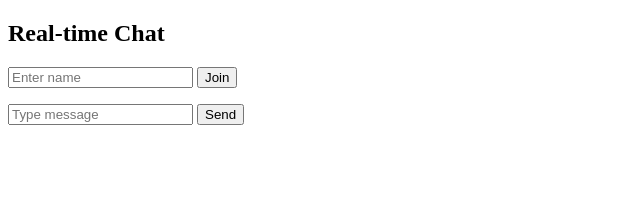
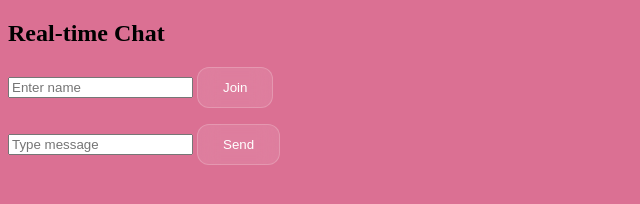
Before and after one commit to NaveeraRajChuhan/Real-time-Chat-App, a website: page index.html in a window 1280 px wide. Shown: the whole page, without its empty margins (0-640 px from the left). Drawn offline with nearby package versions, Linux system fonts and the light colour scheme; no server answers.

Commit message:
ui done lil bit

```diff
--- a/index.html
+++ b/index.html
@@ -2,18 +2,21 @@
 <html>
 <head>
   <title>Chat App</title>
+  <link rel="stylesheet" href="style.css">
 </head>
 <body>
+
+
 
 <h2>Real-time Chat</h2>
 
 <input id="username" placeholder="Enter name">
-<button onclick="join()">Join</button>
+<button class="btn-glass" onclick="join()">Join</button>
 
 <ul id="messages"></ul>
 
 <input id="msg" placeholder="Type message">
-<button onclick="sendMessage()">Send</button>
+<button class="btn-glass" onclick="sendMessage()">Send</button>
 
 <script src="/socket.io/socket.io.js"></script>
 
--- /dev/null
+++ b/style.css
@@ -0,0 +1,39 @@
+body{
+    background-color: palevioletred;
+}
+
+
+
+/* .btn-3d {
+  padding: 12px 25px;
+  background: #6a0dad;
+  color: #fff;
+  border: none;
+  border-radius: 8px;
+  box-shadow: 0 5px #4b0082;
+  cursor: pointer;
+  transition: 0.2s;
+}
+
+.btn-3d:active {
+  box-shadow: 0 2px #4b0082;
+  transform: translateY(3px);
+} */
+
+
+
+
+   .btn-glass {
+  padding: 12px 25px;
+  color: white;
+  background: rgba(255, 255, 255, 0.1);
+  border: 1px solid rgba(255, 255, 255, 0.2);
+  backdrop-filter: blur(10px);
+  border-radius: 12px;
+  cursor: pointer;
+  transition: 0.3s;
+}
+
+.btn-glass:hover {
+  background: rgba(155, 48, 255, 0.3);
+}
```
